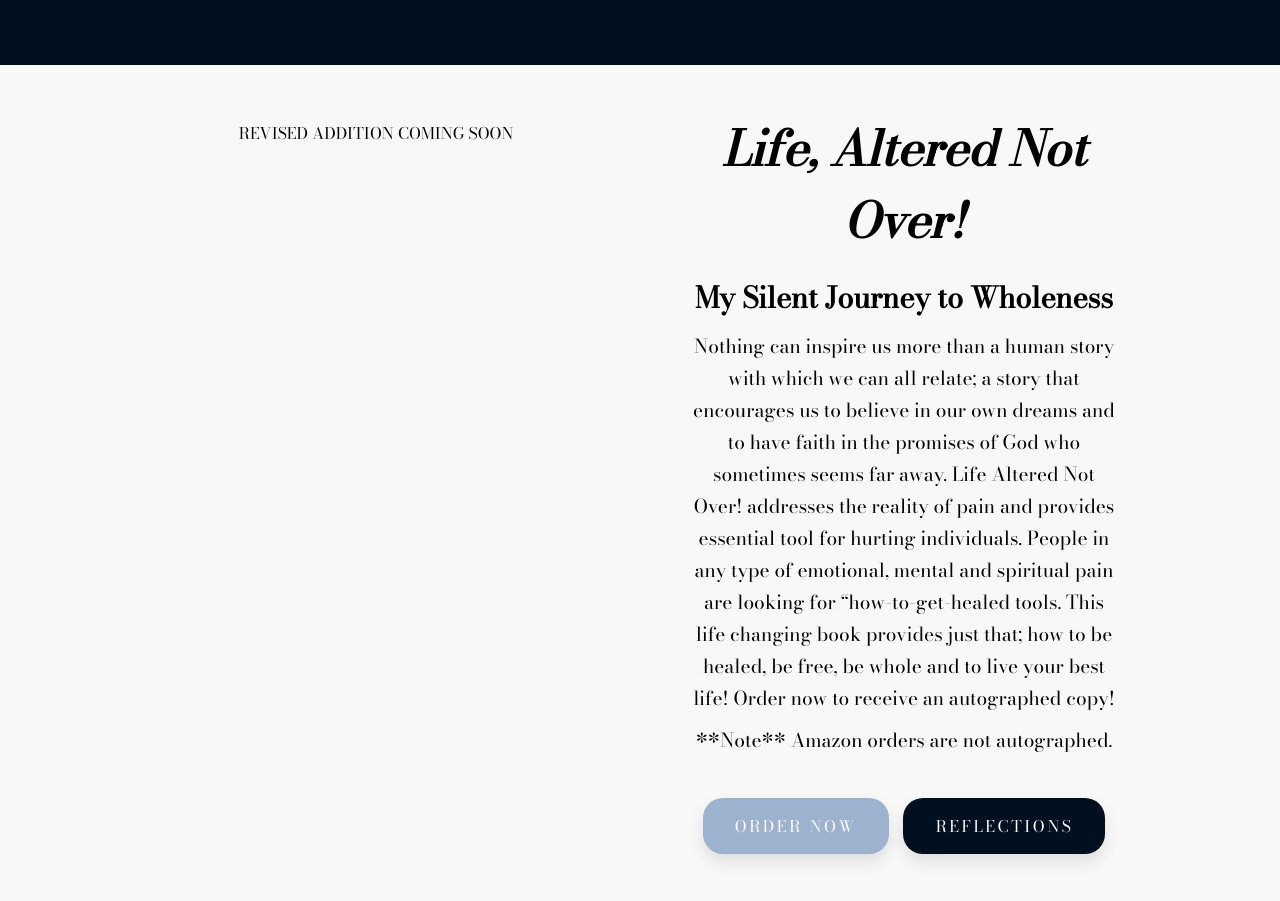
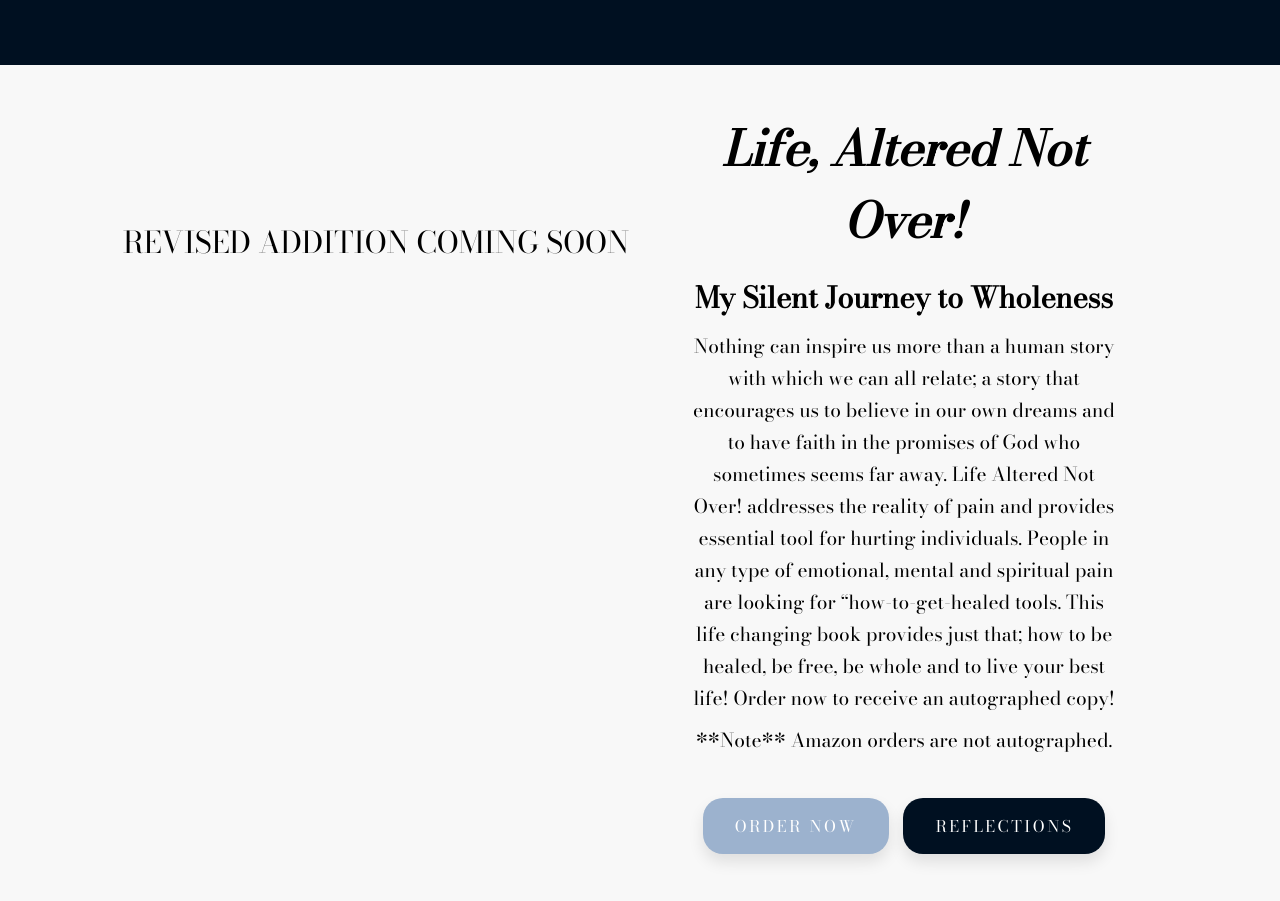
Before and after one commit to steven2711/debra-winans, a Next.js app: page / in a window 1280 px wide. Shown: the part 820-1721 px from the top of the page. Built offline with nearby package versions, Linux system fonts and the light colour scheme.

Commit message:
Adjusted book image text

```diff
--- a/styles/BookDisplay.module.css
+++ b/styles/BookDisplay.module.css
@@ -10,6 +10,11 @@
   min-width: 50%;
   text-align: center;
   width: 100%;
+}
+
+.image p {
+  font-size: 30px;
+  padding-top: 100px;
 }
 
 .info {
```
